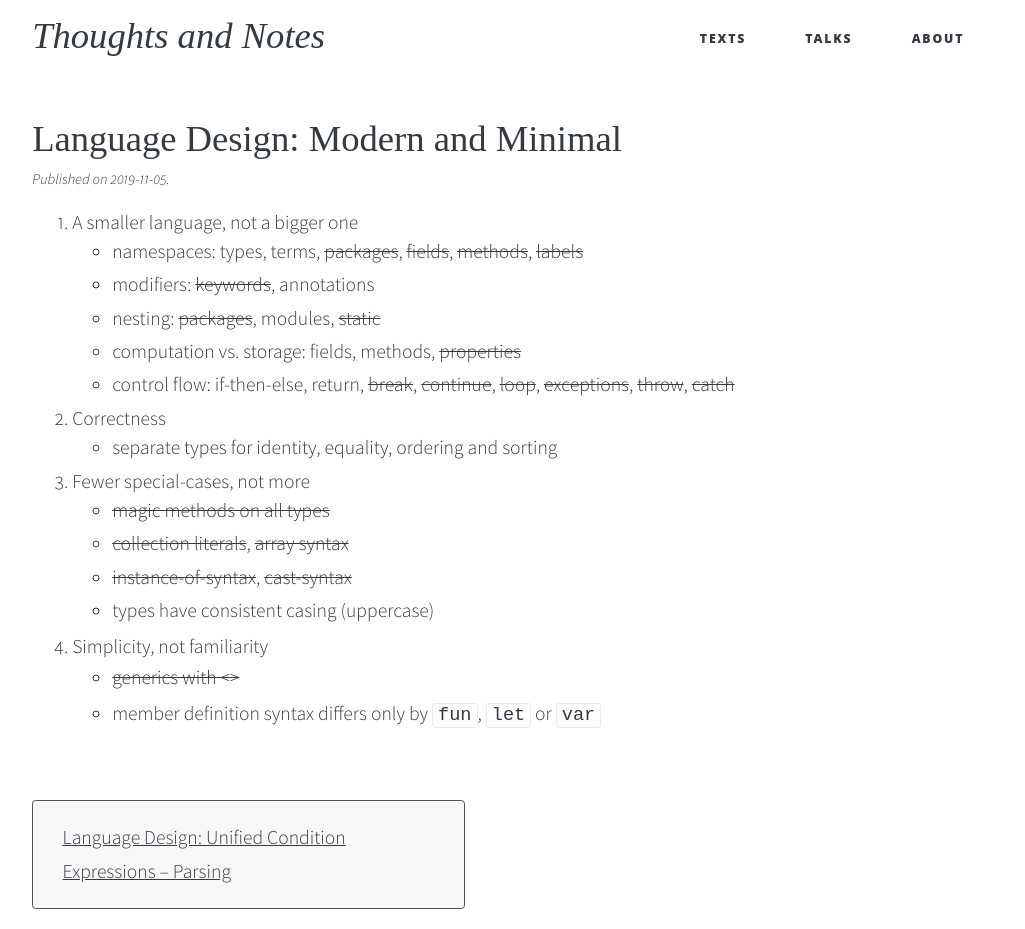
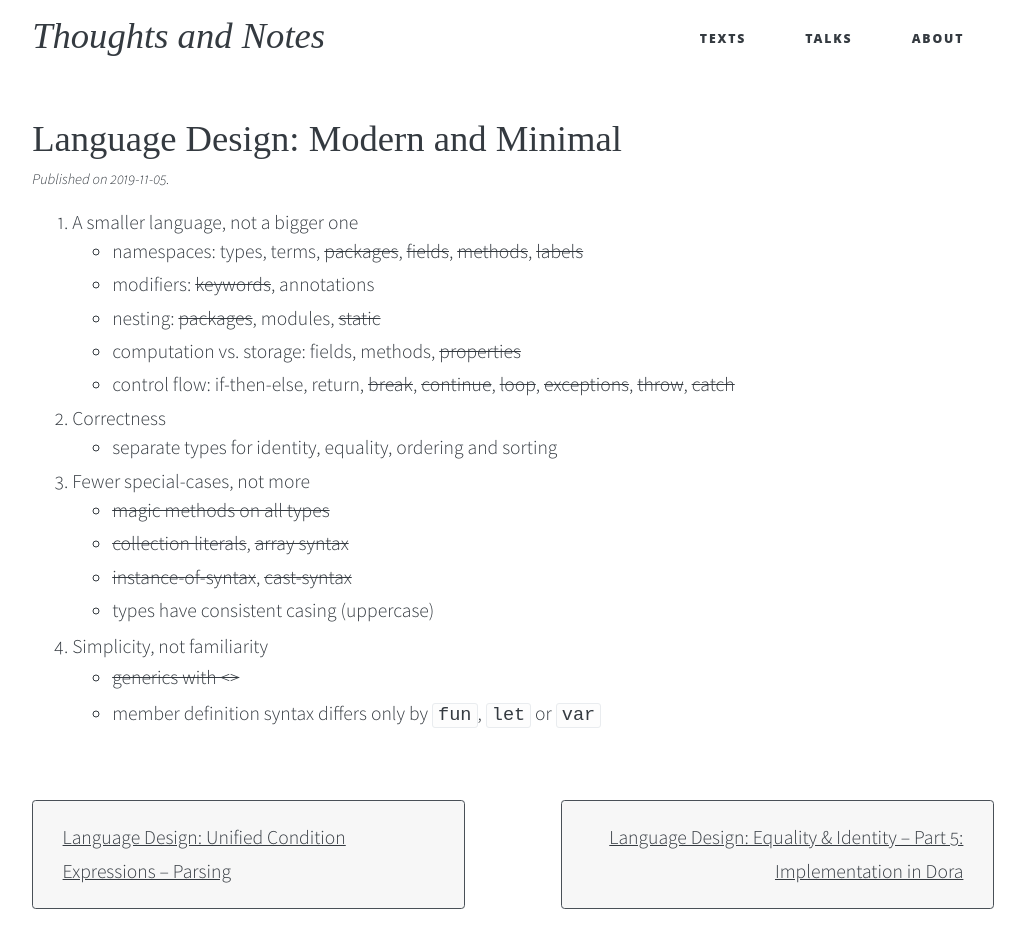
Before and after one commit to soc/soc.me, a Jekyll site: the page built from _languages/modern-minimal.md, in a window 1280 px wide. Shown: the whole page, without its empty margins (127-1152 px from the left). Built offline with Jekyll 4.4.1, drawn with Linux system fonts in a browser that asks for light colours; some web fonts are replaced.

Commit message:
Add WIP "Equality & Identity – Part 5: Implementation in Dora"

```diff
--- /dev/null
+++ b/_languages/equality-and-identity-part5.md
@@ -0,0 +1,4 @@
+---
+title:  "Language Design: Equality & Identity – Part 5: Implementation in Dora"
+date:   2019-11-09 12:00:00 +0200
+---
```
Also changed, not shown: index.md (+1 -0 lines).
